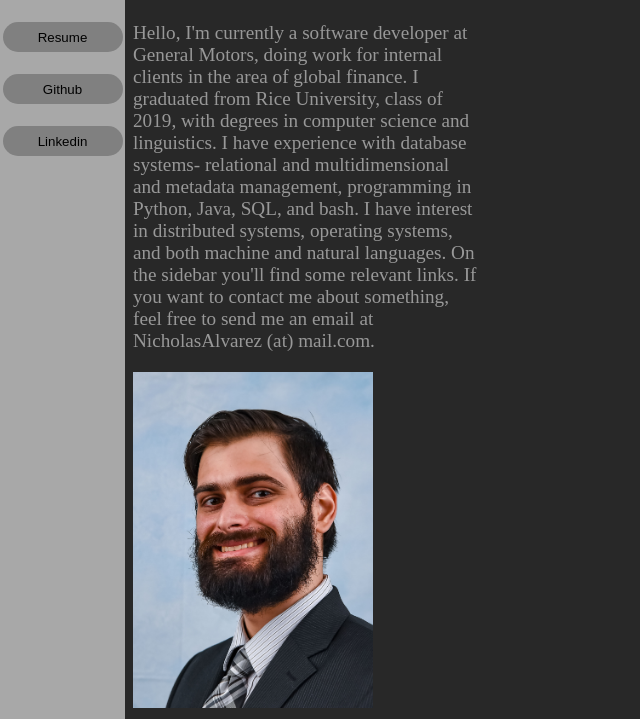
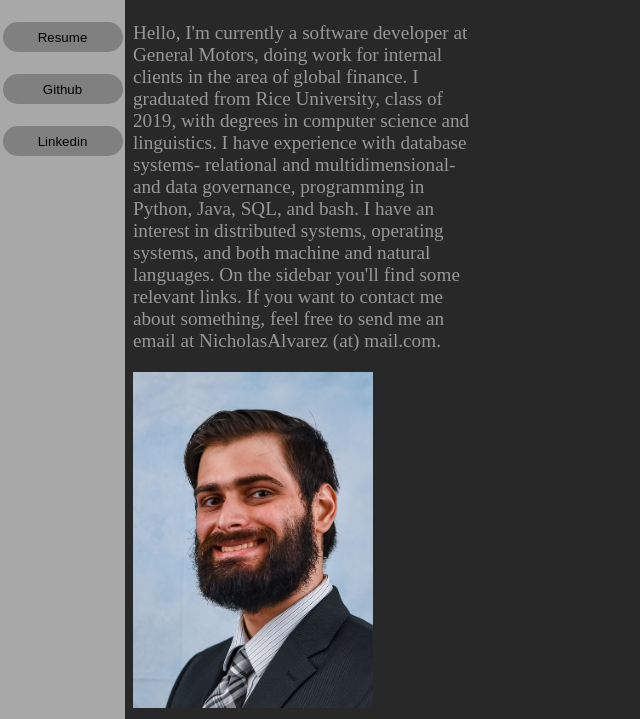
Before and after one commit to ruyl/ruyl.github.io, a plain HTML site: page index.html in a window 1280 px wide. Shown: the part 81-800 px from the top of the page, without its empty margins (0-640 px from the left). Drawn offline with Linux system fonts and the light colour scheme.

Commit message:
Update index.html
Change wording again- weird wording fix.

```diff
--- a/index.html
+++ b/index.html
@@ -18,7 +18,10 @@
 </div>
 <div class="main">
     <h1>Welcome to my homepage</h1>
-    <p>Hello, I'm currently a software developer at General Motors, doing work for internal clients in the area of global finance. I graduated from Rice University, class of 2019, with degrees in computer science and linguistics. I have experience with database systems- relational and multidimensional and metadata management, programming in Python, Java, SQL, and bash. I have interest in distributed systems, operating systems, and both machine and natural languages. On the sidebar you'll find some relevant links. If you want to contact me about something, feel free to send me an email at NicholasAlvarez (at) mail.com.</p>
+    <p>Hello, I'm currently a software developer at General Motors, doing work for internal clients in the area of global finance.
+I graduated from Rice University, class of 2019, with degrees in computer science and linguistics. I have experience with database systems- relational and multidimensional- and data governance, programming in Python, Java, SQL, and bash.
+I have an interest in distributed systems, operating systems, and both machine and natural languages.
+On the sidebar you'll find some relevant links. If you want to contact me about something, feel free to send me an email at NicholasAlvarez (at) mail.com.</p>
     <img class="portrait" src="picture.jpg" alt="Picture of me!">
     <!--<a href="resume.pdf">My resume</a>-->
 </div>
```
